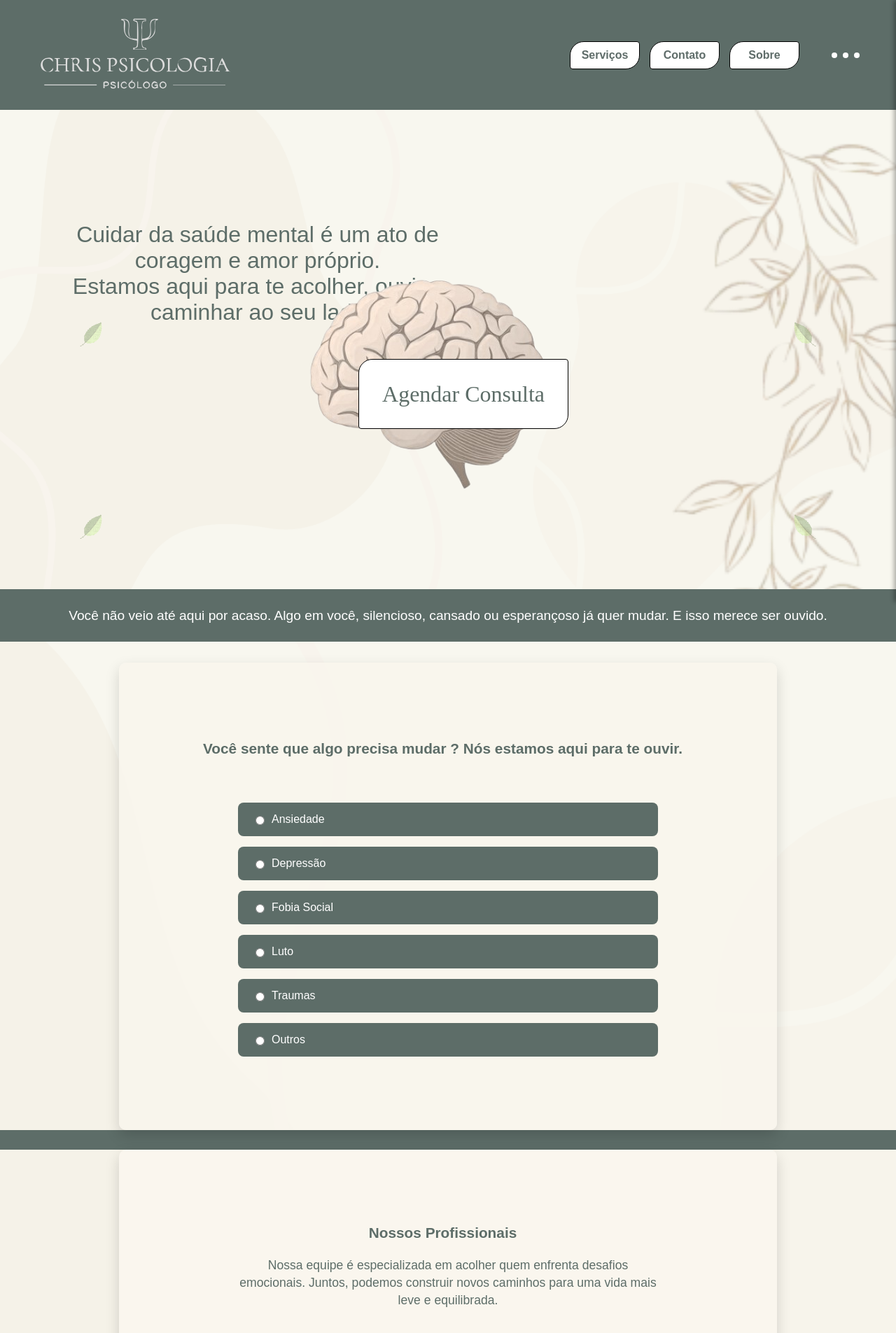
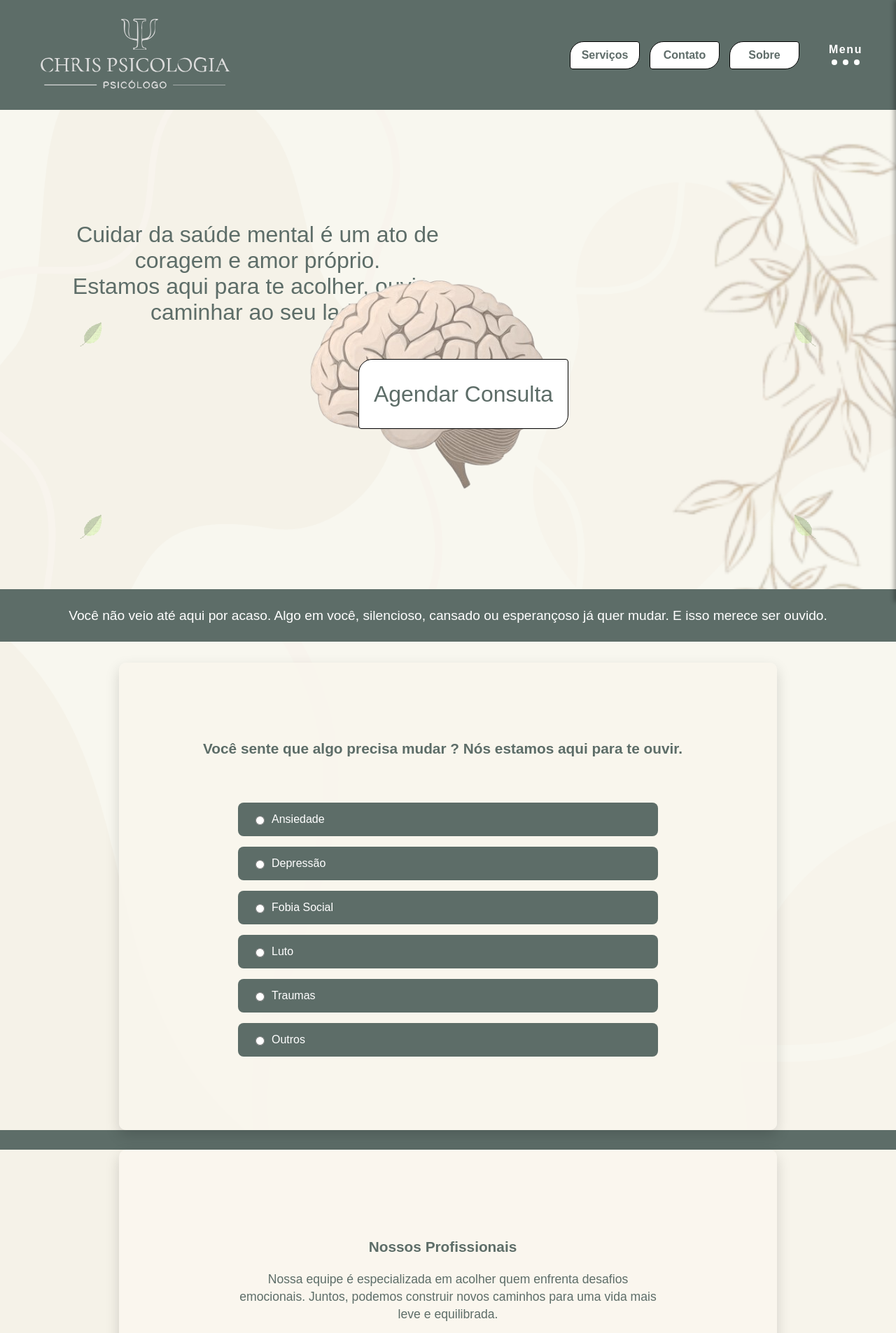
Before and after one commit to TI-29-Senac/chrispsicologo, a PHP site: page / in a window 1280 px wide. Shown: the top 1905 px of the page at 70% size. Run offline with PHP 8.4, Linux system fonts and the light colour scheme.

Commit message:
cards-profissionais atualizado e botao lateral também

```diff
--- a/css/style.css
+++ b/css/style.css
@@ -88,20 +88,42 @@ header {
 }
 
 /* #endregion */
+
 /* MAIS region */
 .more {
+  display: block;
+  width: 64px;
   height: 4rem;
-  cursor: pointer;
+  clip-path: inset(40% 0 40% 0);
+  margin-bottom: 35px;
 }
 
+.mais-titulo{
+  color: white;
+  font-family: 'questrial', sans-serif;
+  font-size: 1rem;
+  letter-spacing: 0.1rem;
+}
+.svg-wrapper {
+  height: 3.5rem; /* menor que a imagem */
+  overflow: hidden;
+  display: flex;
+  justify-content: center;
+  align-items: center;
+}
+
+
 #btn-more {
+  margin-top: 2.5rem;
   background: transparent;
   border: none;
   cursor: pointer;
   padding: 0;
   display: flex;
+  flex-direction: column;
   align-items: center;
   justify-content: center;
+  gap: 0;
 }
 
 #btn-more:hover img {
@@ -109,7 +131,13 @@ header {
   transform: scale(1.1);
   transition: all 0.3s ease;
 }
-
+#btn-more h3 {
+  margin: 0;
+  padding: 0;
+  font-size: 1rem;
+  line-height: 1;
+  user-select: none; /* opcional, só pra evitar seleção ao clicar */
+}
 .botao-fechar {
   align-self: flex-end;
   background: none;
@@ -245,6 +273,8 @@ header {
   margin-top: 11rem;
   padding-left: 0;
   z-index: 15;
+  font-family: 'Questrial', sans-serif;
+  font-size: 1rem;
 }
 
 .consulta-botao {
@@ -486,10 +516,9 @@ header {
 
 .mais-conteudo.profissionais {
   max-width: 900px;
-  /* container mais controlado */
   margin: 0 auto;
   background: #faf6ee;
-  padding: 40px 20px;
+  padding: 60px 20px;
   border-radius: 10px;
   box-shadow: 0 8px 20px rgba(0, 0, 0, 0.15);
   overflow-y: hidden;
@@ -515,6 +544,7 @@ header {
   padding-left: calc((800px - 300px) / 2);
   padding-right: calc((800px - 300px) / 2);
   padding-top: 40px;
+  padding-bottom: 40px;
   scrollbar-width: none;
 }
 
@@ -534,10 +564,8 @@ header {
 }
 
 .profissionais {
-  /* Remova margens extras que empurram o conteúdo */
   margin: 0 auto;
   padding: 40px 20px 20px;
-  /* padding menor embaixo para segurar */
   text-align: center;
   font-family: 'Questrial', sans-serif;
   color: #5D6D68;
@@ -546,7 +574,6 @@ header {
 .descricao {
   max-width: 600px;
   margin: 0 auto 30px;
-  /* margem menor abaixo para não empurrar muito */
   color: #5D6D68;
   font-size: 1.1rem;
   line-height: 1.4;
@@ -621,11 +648,7 @@ header {
   display: flex;
   flex-direction: column;
   align-items: center;
-
-  /* Scroll snap para alinhar o card no centro */
   scroll-snap-align: center;
-
-  /* Cards fora do destaque ficam menores e com menos opacidade */
   opacity: 0.4;
   transform: scale(0.85);
 }
@@ -648,7 +671,7 @@ header {
   transition: transform 0.3s ease;
 }
 
-/* Borda e escala maior na foto do card destaque */
+
 .card.destaque .foto {
   border-color: #3a4a47;
   transform: scale(1.05);
@@ -682,6 +705,8 @@ header {
   margin-left: auto;
   margin-right: auto;
   transition: transform 0.3s ease;
+  font-family: 'questrial', sans-serif;
+  font-size: 1.1rem;
 }
 
 /* Hover aumenta escala e opacidade no card e suas partes */
@@ -876,7 +901,6 @@ header {
 
 .footer-icons a:focus,
 .footer-col a:focus {
-  outline: 2px solid #99b198;
   outline-offset: 4px;
   border-radius: 4px;
 }
@@ -886,6 +910,7 @@ header {
   max-width: 200px;
   margin-top: 10px;
   border-radius: 8px;
+  margin-left: 100px;
 }
 
 /* #endregion */
--- a/index.html
+++ b/index.html
@@ -21,7 +21,10 @@
         </ul>
 
         <button id="btn-more" aria-label="Mais opções">
+          <h3 class="mais-titulo">Menu</h3>
+          <div class="svg-wrapper">
             <img src="img/icons/mais.svg" alt="mais" class="more">
+          </div>
         </button>
       </div>
     </nav>
```
Also changed, not shown: other parts of index.html (+13 -74 lines), js/carrossel.js (added, +61 -0 lines), js/profissionais.js (+22 -40 lines), img/profissionais/chris.png (renamed from img/profissionais/mario.png), img/profissionais/helena.png (added). Lines whose indentation alone changed are shown as unchanged.
